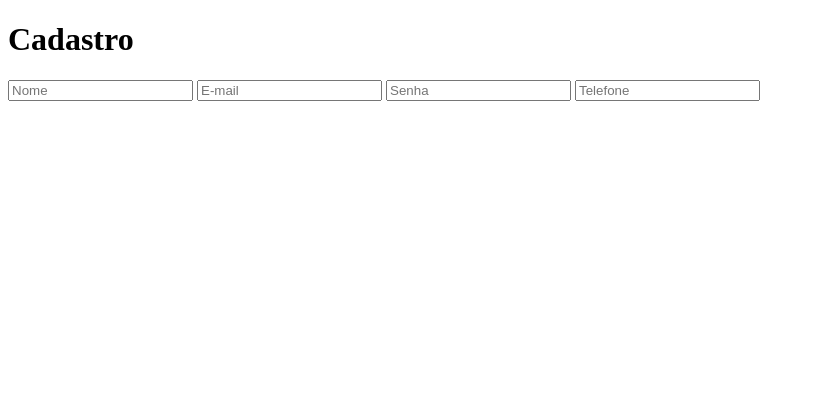
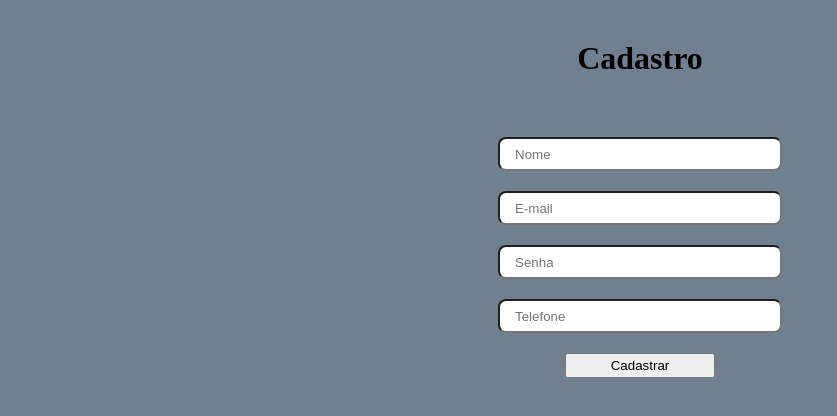
Before and after one commit to caio-fernandiz/Projeto-API, a plain HTML site: page index.html in a window 1280 px wide. Shown: the whole page, without its empty margins (0-837 px from the left). Drawn offline with Linux system fonts and the light colour scheme.

Commit message:
Projeto API

```diff
--- a/index.html
+++ b/index.html
@@ -3,17 +3,20 @@
 <head>
     <meta charset="UTF-8">
     <meta http-equiv="X-UA-Compatible" content="IE=edge">
+    <link rel="stylesheet" href="style.css">
     <meta name="viewport" content="width=device-width, initial-scale=1.0">
+    <script src="./script.js" defer></script>
     <title>Projeto API</title>
 </head>
 <body>
     <div class="box">
         <h1>Cadastro</h1>
         <form action="">
-            <input type="text" name="nome" placeholder="Nome">
-            <input type="text" name="email" placeholder="E-mail">
-            <input type="password" name="senha" placeholder="Senha">
-            <input type="text" name="tel" placeholder="Telefone">
+            <input type="text" class="nome" name="nome" placeholder="Nome">
+            <input type="text" class="email" name="email" placeholder="E-mail">
+            <input type="password" class="senha" name="senha" placeholder="Senha">
+            <input type="text" class="tel" name="tel" placeholder="Telefone">
+            <button>Cadastrar</button>
         </form>
     </div>
 </body>
--- /dev/null
+++ b/script.js
@@ -0,0 +1 @@
+const formulario = document.querySelector("form");
--- a/style.css
+++ b/style.css
@@ -1,3 +1,33 @@
+*{
+    margin: 0;
+    padding: 0;
+}
+
+h1 {
+    margin: 40px 0 40px 0;
+}
+
 body{
     background-color: slategray;
 }
+
+.box, form{
+    gap: 20px;
+    display: flex;
+    flex-direction: column;
+    justify-content:  center;
+    align-items: center;
+}
+
+input{
+    width: 250px;
+    height: 30px;
+    border-radius: 8px;
+    padding: 0 15px 0 15px;
+}
+
+button{
+    width: 150px;
+    height: 25px;
+
+}
```
